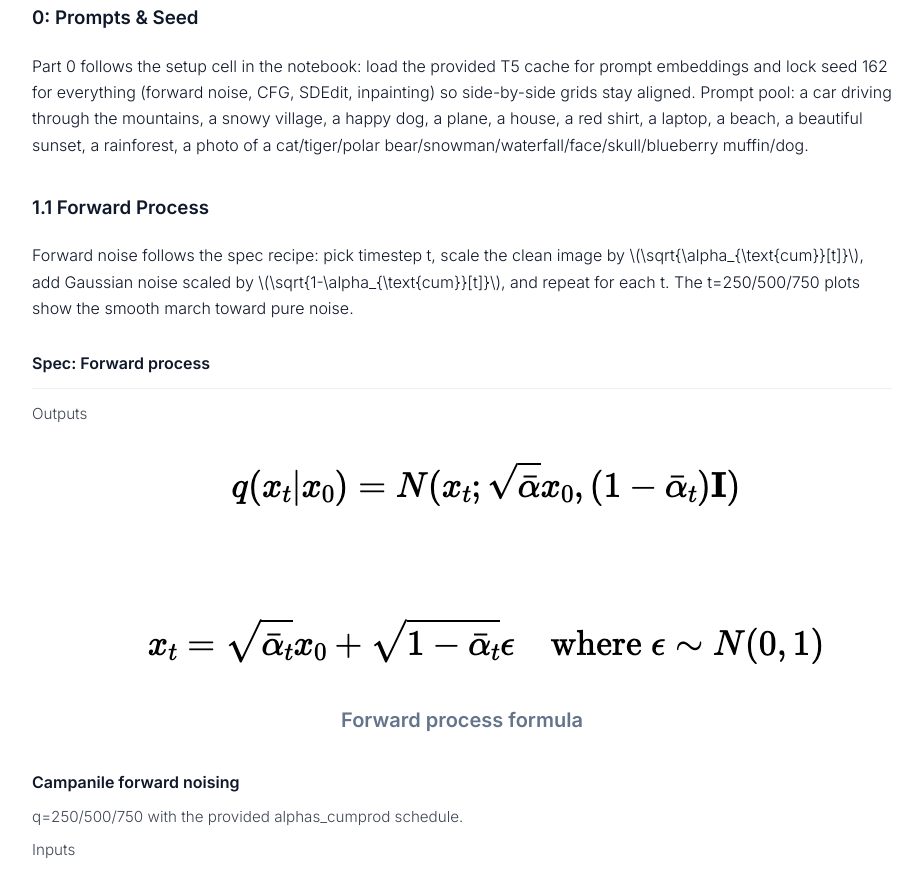
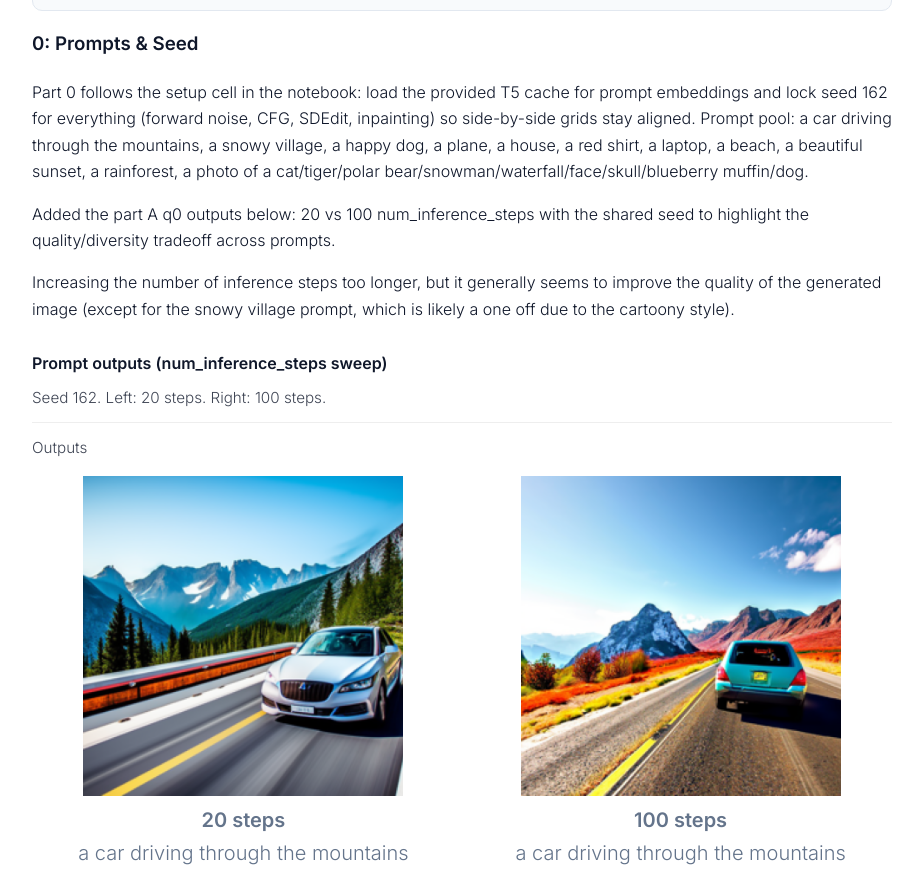
Before and after one commit to 22anirudhk/22anirudhk.github.io, a plain HTML site: page proj5/index.html in a window 1280 px wide. Shown: the part 744-1622 px from the top of the page, without its empty margins (178-1100 px from the left). Drawn offline with Linux system fonts and the light colour scheme; files whose address does not match are found by name.

Commit message:
tempsave

```diff
--- a/proj5/index.html
+++ b/proj5/index.html
@@ -225,7 +225,9 @@
           implement forward noise, and then reverse with either one-step or a
           strided 990→0 schedule (Δt=30). CFG doubles the UNet passes per step
           (conditional + unconditional), while SDEdit and inpainting reuse the
-          same reverse loop with noisy starts or masks to constrain edits.
+          same reverse loop with noisy starts or masks to constrain edits. When
+          no other prompt is stated, the conditional prompt is “a high quality
+          photo” (per spec). Unconditional calls for CFG use the empty prompt.
         </p>
         <div class="eqs">
           <p><strong>Guidance + sampling</strong></p>
@@ -247,6 +249,17 @@
           beautiful sunset, a rainforest, a photo of a cat/tiger/polar
           bear/snowman/waterfall/face/skull/blueberry muffin/dog.
         </p>
+        <p>
+          Added the part A q0 outputs below: 20 vs 100 num_inference_steps with
+          the shared seed to highlight the quality/diversity tradeoff across
+          prompts.
+        </p>
+        <p>
+          Increasing the number of inference steps too longer, but it generally
+          seems to improve the quality of the generated image (except for the
+          snowy village prompt, which is likely a one off due to the cartoony
+          style).
+        </p>
         <div id="prompt-grid" class="grid"></div>
 
         <h3>1.1 Forward Process</h3>
@@ -294,7 +307,8 @@
         <p>
           Start from pure Gaussian noise at the highest timestep and run the
           same iterative loop with the neutral prompt. This is pure generation
-          without CFG to keep diversity; the spec calls for five samples.
+          without CFG to keep diversity; the spec calls for five samples. Prompt
+          used: “a high quality photo.”
         </p>
         <div id="sample-grid" class="grid"></div>
 
@@ -304,6 +318,8 @@
           prompt. Mix the noise predictions as noise_guided = noise_cond + cfg *
           (noise_cond − noise_uncond) with cfg=7, then apply the usual reverse
           update. This strengthens prompt adherence while reducing diversity.
+          Conditional prompt: “a high quality photo”; unconditional prompt:
+          empty (per spec).
         </p>
         <div id="cfg-spec-grid" class="grid"></div>
         <div id="cfg-grid" class="grid"></div>
@@ -862,6 +878,63 @@ up1 = c2 * up1 + t2;
         },
       ];
 
+      const PROMPT_OUTPUTS = [
+        {
+          label: "Prompt outputs (num_inference_steps sweep)",
+          note: "Seed 162. Left: 20 steps. Right: 100 steps.",
+          outputs_rows: [
+            pairRow([
+              {
+                src: P(
+                  "outputs/part_a/q0/20_inference_steps_prompt_a car driving through the mountains.png",
+                ),
+                title: "20 steps",
+                subtitle: "a car driving through the mountains",
+              },
+              {
+                src: P(
+                  "outputs/part_a/q0/100_inference_steps_prompt_a car driving through the mountains.png",
+                ),
+                title: "100 steps",
+                subtitle: "a car driving through the mountains",
+              },
+            ]),
+            pairRow([
+              {
+                src: P(
+                  "outputs/part_a/q0/20_inference_steps_prompt_a snowy village.png",
+                ),
+                title: "20 steps",
+                subtitle: "a snowy village",
+              },
+              {
+                src: P(
+                  "outputs/part_a/q0/100_inference_steps_prompt_a snowy village.png",
+                ),
+                title: "100 steps",
+                subtitle: "a snowy village",
+              },
+            ]),
+            pairRow([
+              {
+                src: P(
+                  "outputs/part_a/q0/20_inference_steps_prompt_a happy dog.png",
+                ),
+                title: "20 steps",
+                subtitle: "a happy dog",
+              },
+              {
+                src: P(
+                  "outputs/part_a/q0/100_inference_steps_prompt_a happy dog.png",
+                ),
+                title: "100 steps",
+                subtitle: "a happy dog",
+              },
+            ]),
+          ],
+        },
+      ];
+
       const FORWARD = [
         {
           label: "Campanile forward noising",
@@ -888,11 +961,40 @@ up1 = c2 * up1 + t2;
         {
           label: "Gaussian blur baselines",
           note: "Torchvision Gaussian blur tuned per timestep.",
-          outputs_rows: [
-            [
-              { src: P("outputs/part_a/q1/q2/250.png"), title: "t=250" },
-              { src: P("outputs/part_a/q1/q2/500.png"), title: "t=500" },
-              { src: P("outputs/part_a/q1/q2/750.png"), title: "t=750" },
+          inputs_rows: [
+            [
+              {
+                src: P("outputs/part_a/q1/q3/original.png"),
+                title: "Original",
+              },
+              {
+                src: P("outputs/part_a/q1/q3/noisy_250.png"),
+                title: "Noisy 250",
+              },
+              {
+                src: P("outputs/part_a/q1/q3/noisy_500.png"),
+                title: "Noisy 500",
+              },
+              {
+                src: P("outputs/part_a/q1/q3/noisy_750.png"),
+                title: "Noisy 750",
+              },
+            ],
+          ],
+          outputs_rows: [
+            [
+              {
+                src: P("outputs/part_a/q1/q2/250.png"),
+                title: "Denoised t=250",
+              },
+              {
+                src: P("outputs/part_a/q1/q2/500.png"),
+                title: "Denoised t=500",
+              },
+              {
+                src: P("outputs/part_a/q1/q2/750.png"),
+                title: "Denoised t=750",
+              },
             ],
           ],
         },
@@ -905,6 +1007,10 @@ up1 = c2 * up1 + t2;
           inputs_rows: [
             [
               {
+                src: P("outputs/part_a/q1/q3/original.png"),
+                title: "Original",
+              },
+              {
                 src: P("outputs/part_a/q1/q3/noisy_250.png"),
                 title: "Noisy 250",
               },
@@ -1043,8 +1149,8 @@ up1 = c2 * up1 + t2;
 
       const CFG = [
         {
-          label: "Classifier-free guidance (cfg=7)",
-          note: "Conditional + unconditional passes; stronger prompt pull.",
+          label: "Classifier-free guidance",
+          note: "Conditional prompt: “a high quality photo”; unconditional prompt: empty. Conditional + unconditional passes; stronger prompt pull.",
           outputs_rows: [
             pairRow([
               {
@@ -2064,7 +2170,7 @@ up1 = c2 * up1 + t2;
       ];
 
       (function init() {
-        // buildGrouped(document.getElementById("prompt-grid"), PROMPTS);
+        buildGrouped(document.getElementById("prompt-grid"), PROMPT_OUTPUTS);
         buildGrouped(document.getElementById("forward-grid"), FORWARD);
         buildGrouped(
           document.getElementById("forward-spec-grid"),
```
Also changed, not shown: proj5/public/outputs/part_a/q0/100_inference_steps_prompt_a car driving through the mountains.png (added), proj5/public/outputs/part_a/q0/100_inference_steps_prompt_a happy dog.png (added), proj5/public/outputs/part_a/q0/100_inference_steps_prompt_a snowy village.png (added), proj5/public/outputs/part_a/q0/20_inference_steps_prompt_a car driving through the mountains.png (added), proj5/public/outputs/part_a/q0/20_inference_steps_prompt_a happy dog.png (added), proj5/public/outputs/part_a/q0/20_inference_steps_prompt_a snowy village.png (added).
